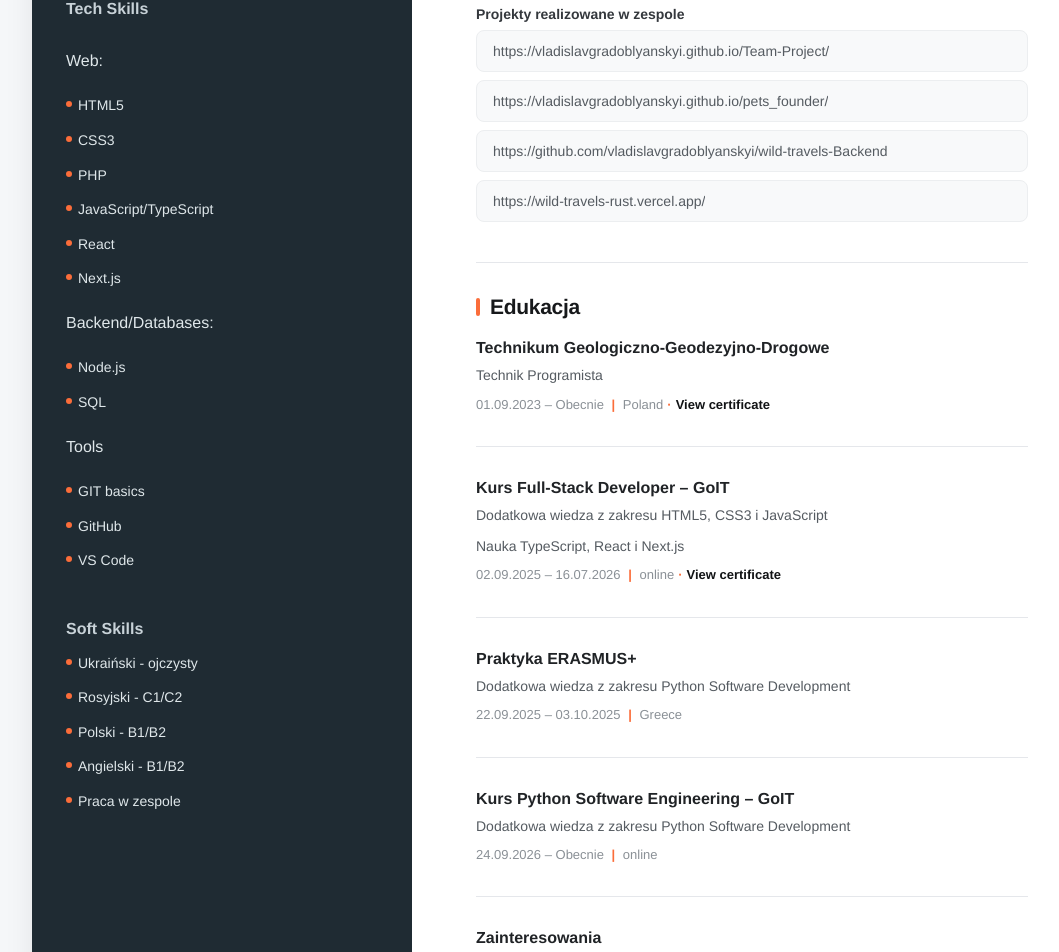
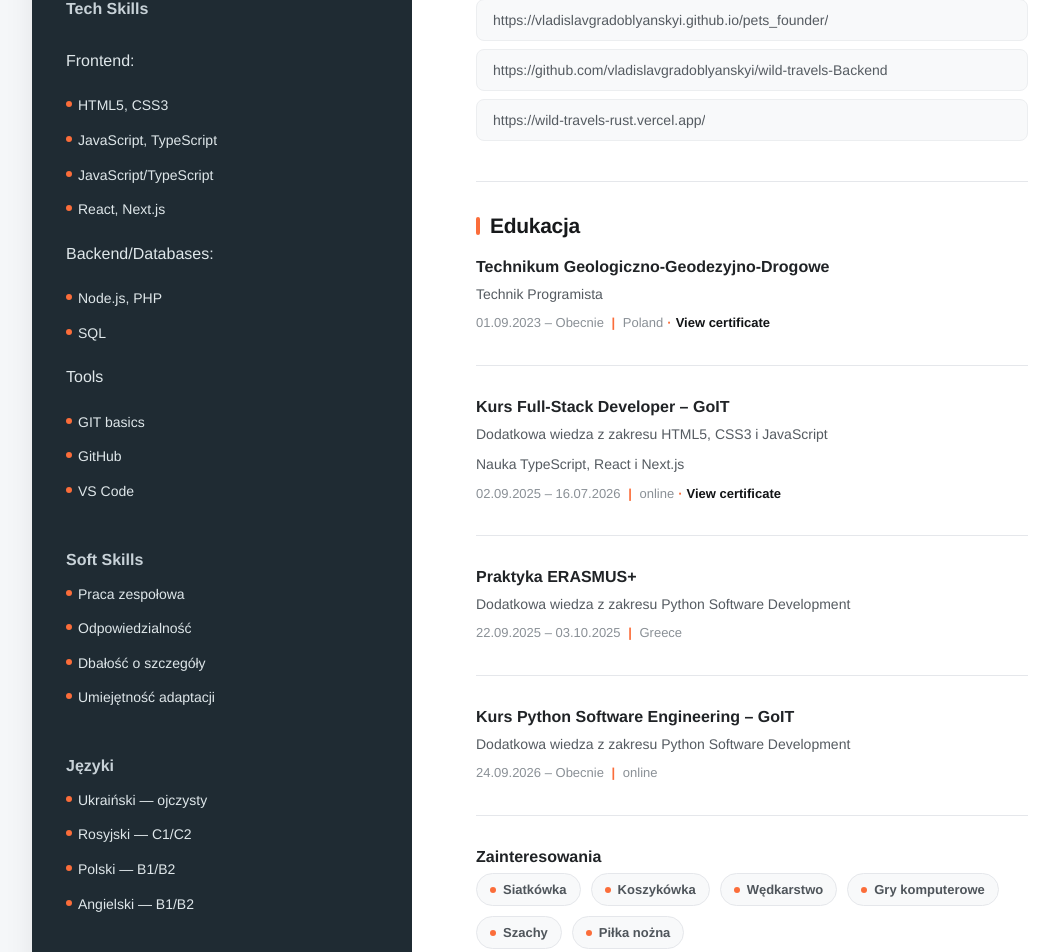
Before and after one commit to vladislavgradoblyanskyi/resume-new, a React (Vite) app: page / in a window 1280 px wide. Shown: the part 699-1651 px from the top of the page, without its empty margins (58-1117 px from the left). Built offline with nearby package versions, Linux system fonts and the light colour scheme.

Commit message:
sidebar + text update

```diff
--- a/src/components/sidebar/Sidebar.tsx
+++ b/src/components/sidebar/Sidebar.tsx
@@ -21,15 +21,13 @@ export default function Sidebar({ currentLanguage }:SideBarProps) {
 
         <h4 className={css.sidebar_section}>Tech Skills</h4>
         <ul className={css.skill_list}>
-          <p>Web:</p>
-          <li>HTML5</li>
-          <li>CSS3</li>
-          <li>PHP</li>
+          <p>Frontend:</p>
+          <li>HTML5, CSS3</li>
+          <li>JavaScript, TypeScript</li>
           <li>JavaScript/TypeScript</li>
-          <li>React</li>
-          <li>Next.js</li>
+          <li>React, Next.js</li>
           <p>Backend/Databases:</p>
-          <li>Node.js</li>
+          <li>Node.js, PHP</li>
           <li>SQL</li>
           <p>Tools</p>
           <li>GIT basics</li>
@@ -45,6 +43,14 @@ export default function Sidebar({ currentLanguage }:SideBarProps) {
                         </li>
                     ))}
         </ul>
+        <h4 className={css.sidebar_section}>{currentLanguage.sidebarLangsName}</h4>
+        <ul className={css.skill_list}>
+            {currentLanguage.sidebarLangs.map((lang) => (
+                        <li key={lang}>
+                            {lang}
+                        </li>
+                    ))}
+        </ul>
       </section>
     </aside>
   )
--- a/src/translations/en.ts
+++ b/src/translations/en.ts
@@ -1,8 +1,10 @@
 const en = {
     sidebarContact: "Contacts",
-    sidebarSoftSkills: ["Ukrainian - native","Russian - C1/C2","Polish - B1/B2","English - B1/B2","Teamwork"],
+    sidebarSoftSkills: ["Teamwork","responsibility", "attention to detail", "adaptability"],
+    sidebarLangsName:"Languages",
+    sidebarLangs: ["Ukrainian — native","Russian — C1/C2","Polish — B1/B2","English — B1/B2"],
     mainRole: "Fullstack Developer",
-    mainSummary: "I am a technical school student specializing in programming, with a strong interest in software development and new technologies. I am looking for an internship in an IT company to gain real-world experience, develop my skills, and learn how a professional IT team works. I am responsible, motivated, and eager to learn. I quickly adapt to new information and enjoy taking on new challenges. I see the internship as the first step toward a career in IT and would be interested in continuing cooperation with the company after completing it.",
+    mainSummary: "I am a technical school student specializing in software development, with a strong interest in programming and new technologies. I am looking for an internship at an IT company to gain practical experience and improve my skills. I am responsible, motivated, and a quick learner. I would like to continue developing my skills within the company after the internship, for example through further training or a junior developer position.",
     mainProjects:"Projects",
     mainProjectList:["Personal Projects","Team Projects"],
     mainEducation:"Education",
--- a/src/translations/pl.ts
+++ b/src/translations/pl.ts
@@ -1,8 +1,10 @@
 const pl = {
     sidebarContact: "Kontakt",
-    sidebarSoftSkills: ["Ukraiński - ojczysty", "Rosyjski - C1/C2","Polski - B1/B2", "Angielski - B1/B2", "Praca w zespole"],
+    sidebarSoftSkills: ["Praca zespołowa", "Odpowiedzialność", "Dbałość o szczegóły", "Umiejętność adaptacji"],
+    sidebarLangsName: "Języki",
+    sidebarLangs: ["Ukraiński — ojczysty", "Rosyjski — C1/C2", "Polski — B1/B2", "Angielski — B1/B2"],
     mainRole: "Programista Fullstack",
-    mainSummary: "Jestem uczniem technikum na kierunku technik programista i interesuję się programowaniem oraz nowymi technologiami. Szukam możliwości odbycia praktyki zawodowej w firmie IT, aby zdobyć doświadczenie, rozwijać umiejętności i poznać pracę w profesjonalnym zespole. Jestem zaangażowany, odpowiedzialny i chętny do nauki. Szybko przyswajam nowe informacje i z zaangażowaniem podejmuję się nowych zadań. Praktykę traktuję jako pierwszy krok do kariery w IT. Chciałbym rozwijać się w firmie również po jej zakończeniu, np. poprzez dalszy staż, pracę dodatkową lub zatrudnienie na stanowisku juniorskim.",
+    mainSummary: "Jestem uczniem technikum na kierunku technik programista i interesuję się programowaniem oraz nowymi technologiami. Szukam praktyk zawodowych w firmie IT, aby zdobyć doświadczenie i rozwijać swoje umiejętności. Jestem odpowiedzialny, zaangażowany i szybko się uczę. Chciałbym rozwijać się w firmie również po zakończeniu praktyk, np. poprzez staż lub pracę na stanowisku juniorskim.",
     mainProjects: "Projekty",
     mainProjectList: ["Projekty z własnego zakresu", "Projekty realizowane w zespole"],
     mainEducation: "Edukacja",
--- a/src/translations/ua.ts
+++ b/src/translations/ua.ts
@@ -1,8 +1,10 @@
 const ua = {
     sidebarContact: "Контакти",
-    sidebarSoftSkills: ["Українська - рідна", "Російська - C1/C2","Польска - B1/B2", "Англійська - B1/B2", "Командна робота"],
+    sidebarSoftSkills: ["Командна робота", "Відповідальність", "Уважність до деталей", "Адаптивність"],
+    sidebarLangsName: "Мови",
+    sidebarLangs: ["Українська — рідна", "Російська — C1/C2", "Польська — B1/B2", "Англійська — B1/B2"],
     mainRole: "Fullstack розробник",
-    mainSummary: "Я учень технікуму за спеціальністю «технік-програміст», цікавлюся програмуванням і новими технологіями. Шукаю можливість пройти професійну практику в IT-компанії, щоб отримати реальний досвід, розвивати свої навички та познайомитися з роботою професійної команди. Я відповідальний, вмотивований і відкритий до навчання. Швидко засвоюю нову інформацію та готовий виконувати нові завдання. Розглядаю практику як перший крок до кар’єри в IT і хотів би продовжити співпрацю з компанією після її завершення.",
+    mainSummary: "Я навчаюся в технікумі за спеціальністю «Технік-програміст» та цікавлюся програмуванням і новими технологіями. Шукаю можливість пройти професійну практику в IT-компанії, щоб здобути досвід і розвивати свої навички. Я відповідальний, старанний і швидко навчаюся. Хотів би продовжити розвиток у компанії після завершення практики, наприклад, через стажування або роботу на позиції Junior.",
     mainProjects: "Проєкти",
     mainProjectList: ["Особисті проєкти", "Командні проєкти"],
     mainEducation: "Освіта",
--- a/src/types/currentLang.ts
+++ b/src/types/currentLang.ts
@@ -37,6 +37,8 @@ export interface currentLangMain {
 export interface currentLangSidebar {
        sidebarContact: string;
        sidebarSoftSkills: string[];
+       sidebarLangsName: string;
+       sidebarLangs: string[];
    }
 
 export type Language = "pl" | "en" | "ua";
```
